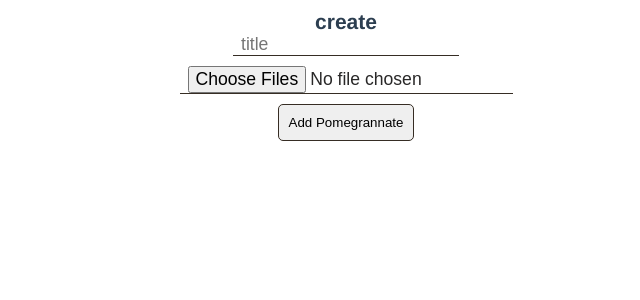
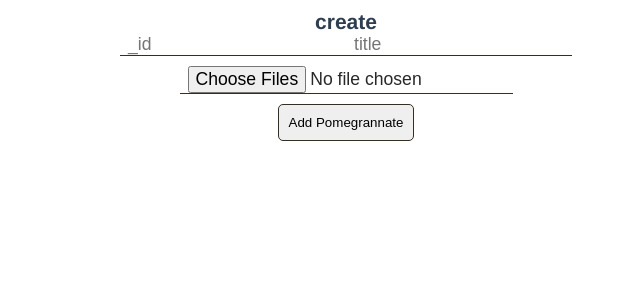
Before and after one commit to lyttonlee/pomegranate-clients, a Vue app: page /#/create in a window 1280 px wide. Shown: the top 300 px of the page, without its empty margins (294-934 px from the left). Built offline with nearby package versions, Linux system fonts and the light colour scheme.

Commit message:
创建是添加—id参数

```diff
--- a/src/views/Create.vue
+++ b/src/views/Create.vue
@@ -1,6 +1,7 @@
 <template>
   <div class="page">
     <h2>create</h2>
+    <input type="text" v-model="_id" placeholder="_id">
     <input v-model="title" type="text" placeholder="title">
     <!-- <Editor v-model="info" /> -->
     <Upload v-model="info" />
@@ -20,22 +21,24 @@ export default {
   data () {
     return {
       info: {},
-      title: ''
+      title: '',
+      _id: '',
     }
   },
   methods: {
     submit () {
-      console.log(this.info)
+      // console.log(this.info)
       if (!this.title || !this.info) {
         return
       }
       const content = Object.values(this.info).map((val) => {
         return `<img src="${val}" style="width:100%" >`
       }).join('')
-      console.log(content)
+      // console.log(content)
       const param = {
         title: this.title,
-        content
+        content,
+        _id: this._id
       }
       addItem(param).then((res) => {
         // console.log(res)
```
